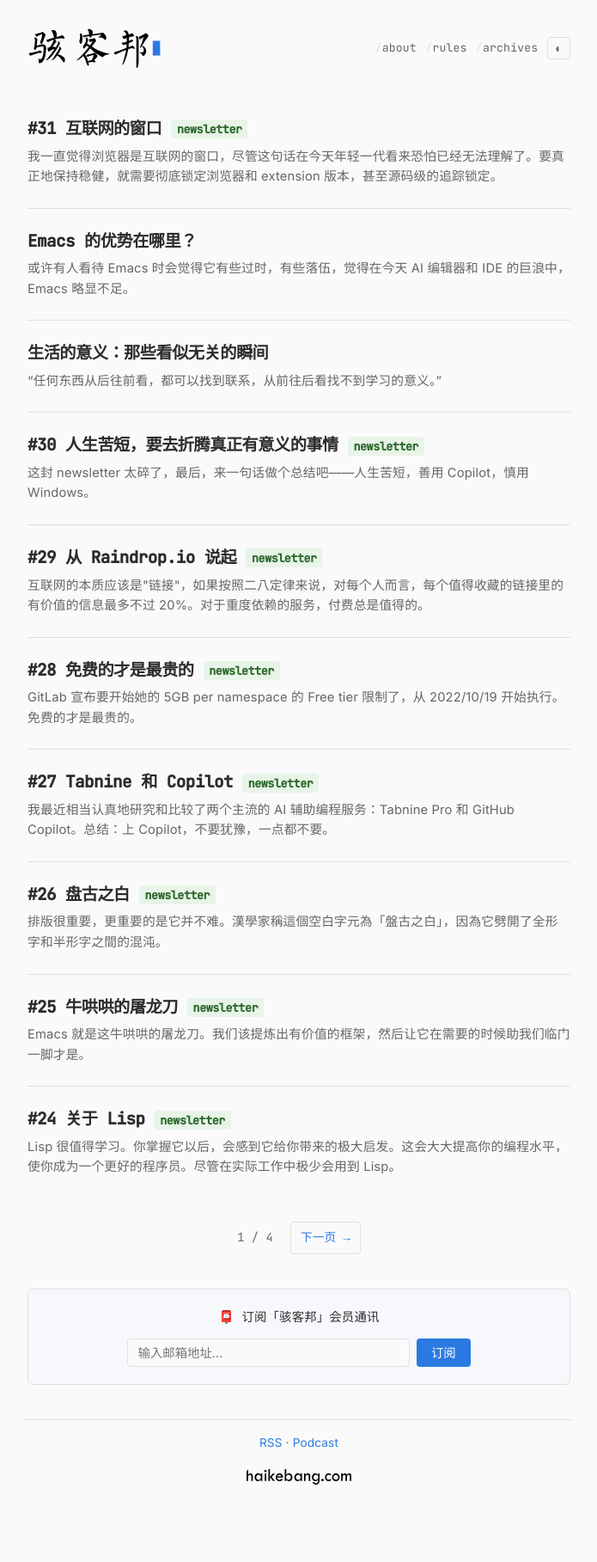
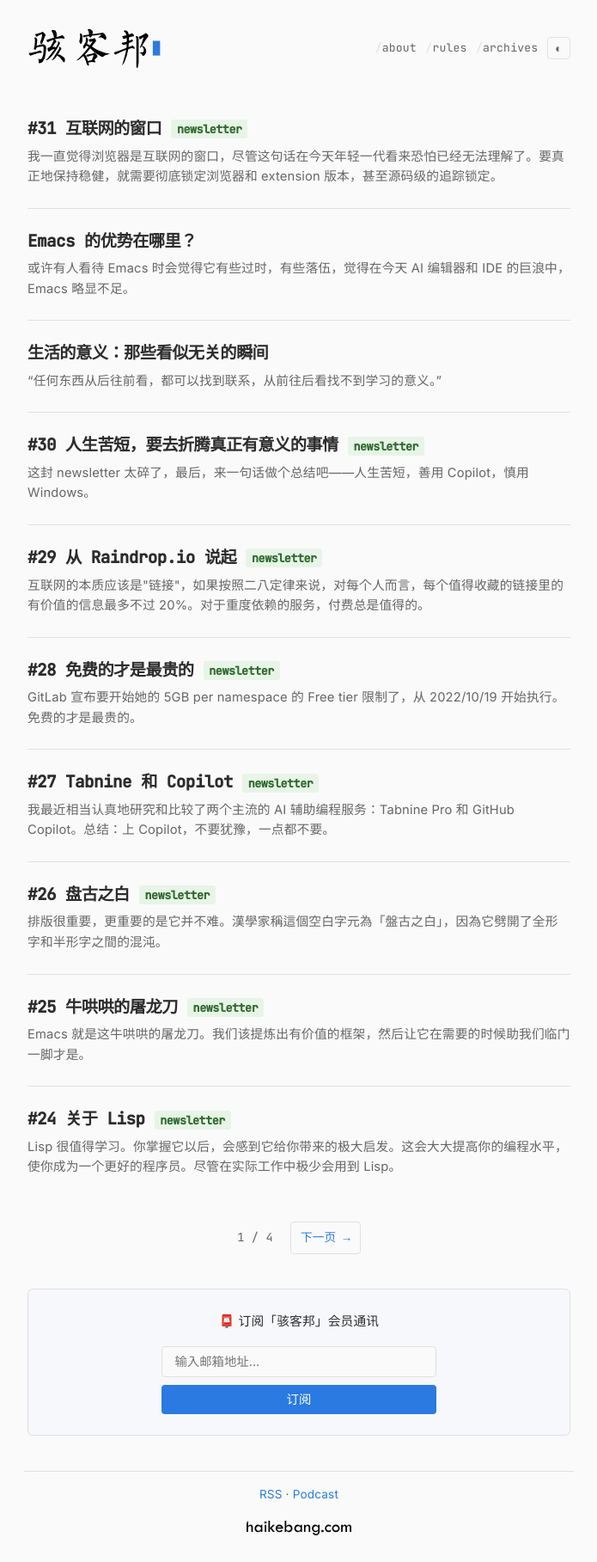
Before and after one commit to haikebangOrg/haikebang.com, a Jekyll site: the page built from index.html, in a window 1280 px wide. Shown: the whole page at 86% size, without its empty margins (292-987 px from the left). Built offline with Jekyll 4.4.1, drawn with Linux system fonts in a browser that asks for light colours; the list of posts is cut into pages by our own code; before the commit the page ends 1757 px from its top, so only the background shows below that.

Commit message:
Fix typography: use body font consistently in subscribe, discussion, and comments sections; stack subscribe input/button vertically

```diff
--- a/css/style.css
+++ b/css/style.css
@@ -404,27 +404,28 @@ mark {
 /* === SUBSCRIBE CTA === */
 .subscribe-cta {
   margin: 2.5em 0;
-  padding: 1.2em 1.5em;
+  padding: 1.5em;
   border: 1px solid var(--border);
   border-radius: 6px;
   background: var(--blockquote-bg);
   text-align: center;
 }
 .subscribe-title {
-  font-family: var(--font-mono);
-  font-size: 0.9em;
-  margin: 0 0 0.8em;
+  font-family: var(--font-body);
+  font-size: 0.92em;
+  margin: 0 0 1em;
   color: var(--text);
 }
 .subscribe-form {
   display: flex;
-  gap: 0.5em;
-  max-width: 400px;
+  flex-direction: column;
+  gap: 0.6em;
+  max-width: 320px;
   margin: 0 auto;
 }
 .subscribe-input {
-  flex: 1;
-  padding: 0.5em 0.8em;
+  width: 100%;
+  padding: 0.6em 1em;
   font-size: 0.9em;
   border: 1px solid var(--border);
   border-radius: 4px;
@@ -437,9 +438,10 @@ mark {
   border-color: var(--accent);
 }
 .subscribe-btn {
-  padding: 0.5em 1.2em;
+  width: 100%;
+  padding: 0.6em 1em;
   font-size: 0.9em;
-  font-family: var(--font-mono);
+  font-family: var(--font-body);
   border: none;
   border-radius: 4px;
   background: var(--accent);
@@ -457,8 +459,8 @@ mark {
   margin: 2em 0;
   padding: 1.2em 1.5em;
   text-align: center;
-  font-family: var(--font-mono);
-  font-size: 0.9em;
+  font-family: var(--font-body);
+  font-size: 0.92em;
   color: var(--text);
   border: 1px solid var(--border);
   border-radius: 6px;
```
